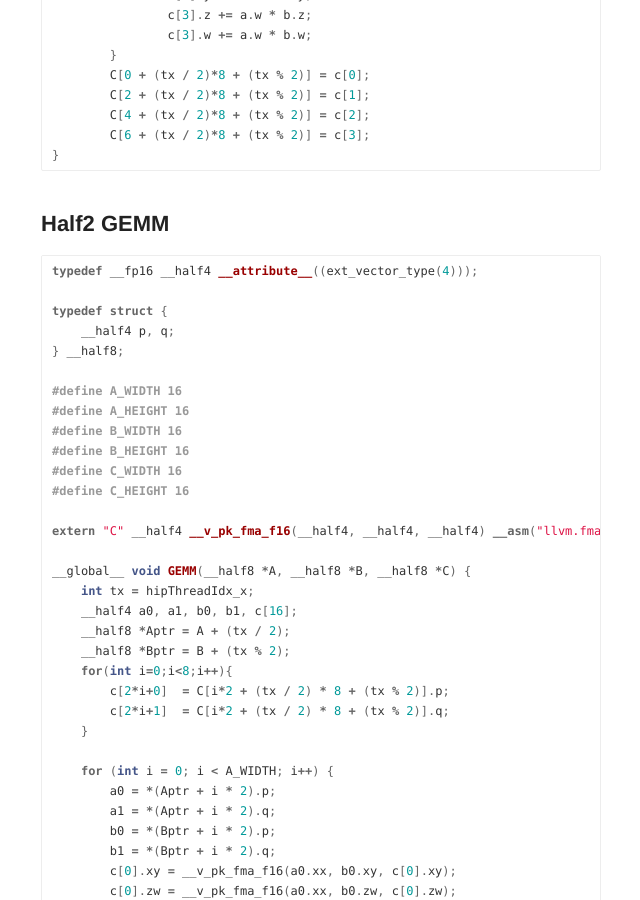
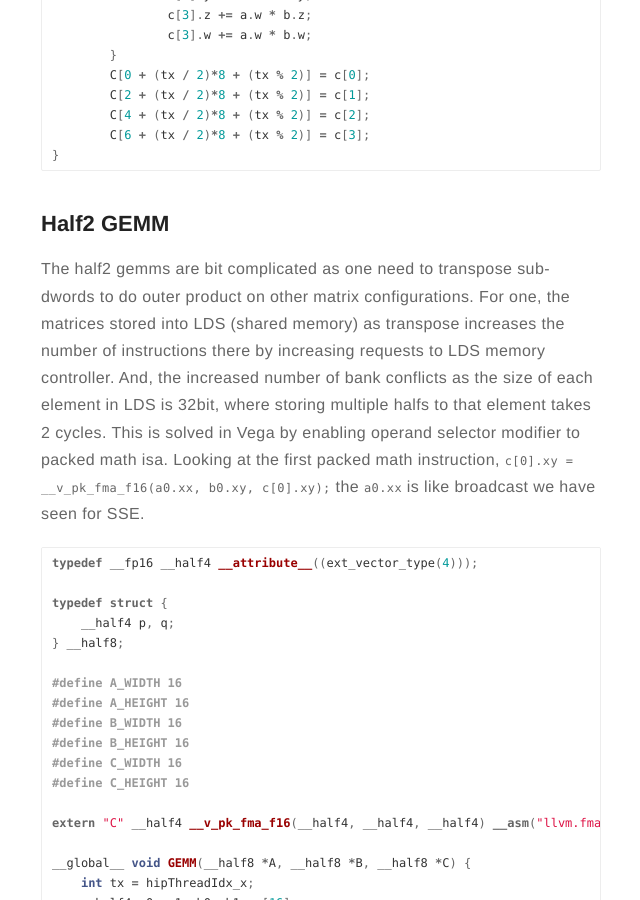
Before and after one commit to adityaatluri/adityaatluri.github.io, a Jekyll site: the page built from _posts/2017-08-24-musings-gemm.md, in a window 1280 px wide and 900 px high, scrolled down 6571 px. Shown: the whole window, without its empty margins (319-959 px from the left). Built offline with Jekyll 4.4.1, drawn with Linux system fonts in a browser that asks for light colours; comment, search, counter and statistics services are not loaded; some of the changed text lies outside the part shown.

Commit message:
added desc for amd packed math

```diff
--- a/_posts/2017-08-24-musings-gemm.md
+++ b/_posts/2017-08-24-musings-gemm.md
@@ -203,6 +203,9 @@ __global__ void GEMM(float4 *A, float4 *B, float4 *C) {
 {% endhighlight %}
 
 ## Half2 GEMM
+
+The half2 gemms are bit complicated as one need to transpose sub-dwords to do outer product on other matrix configurations. For one, the matrices stored into LDS (shared memory) as transpose increases the number of instructions there by increasing requests to LDS memory controller. And, the increased number of bank conflicts as the size of each element in LDS is 32bit, where storing multiple halfs to that element takes 2 cycles. This is solved in Vega by enabling operand selector modifier to packed math isa.
+Looking at the first packed math instruction, `c[0].xy = __v_pk_fma_f16(a0.xx, b0.xy, c[0].xy);` the `a0.xx` is like broadcast we have seen for SSE.
 
 {% highlight cpp %}
 
```
Also changed, not shown: other parts of _posts/2017-08-24-musings-gemm.md (+1 -1 lines).
